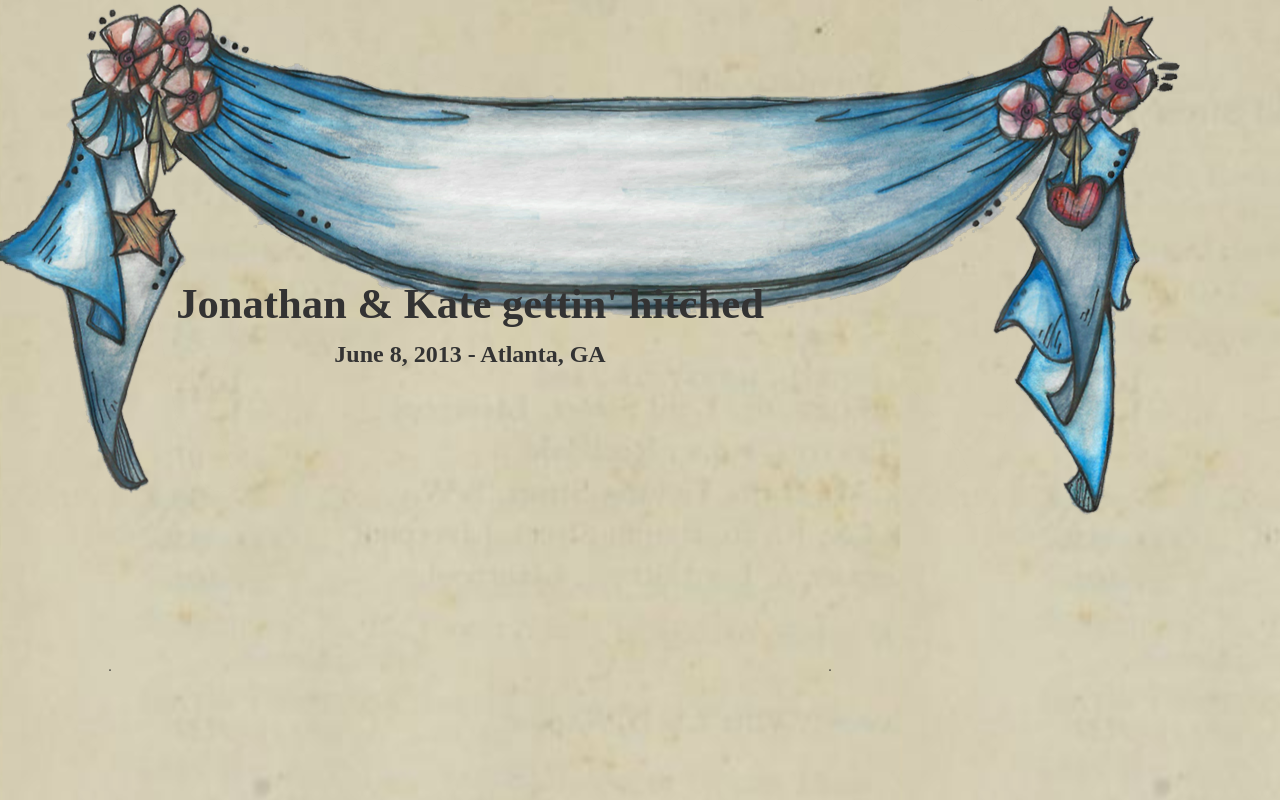
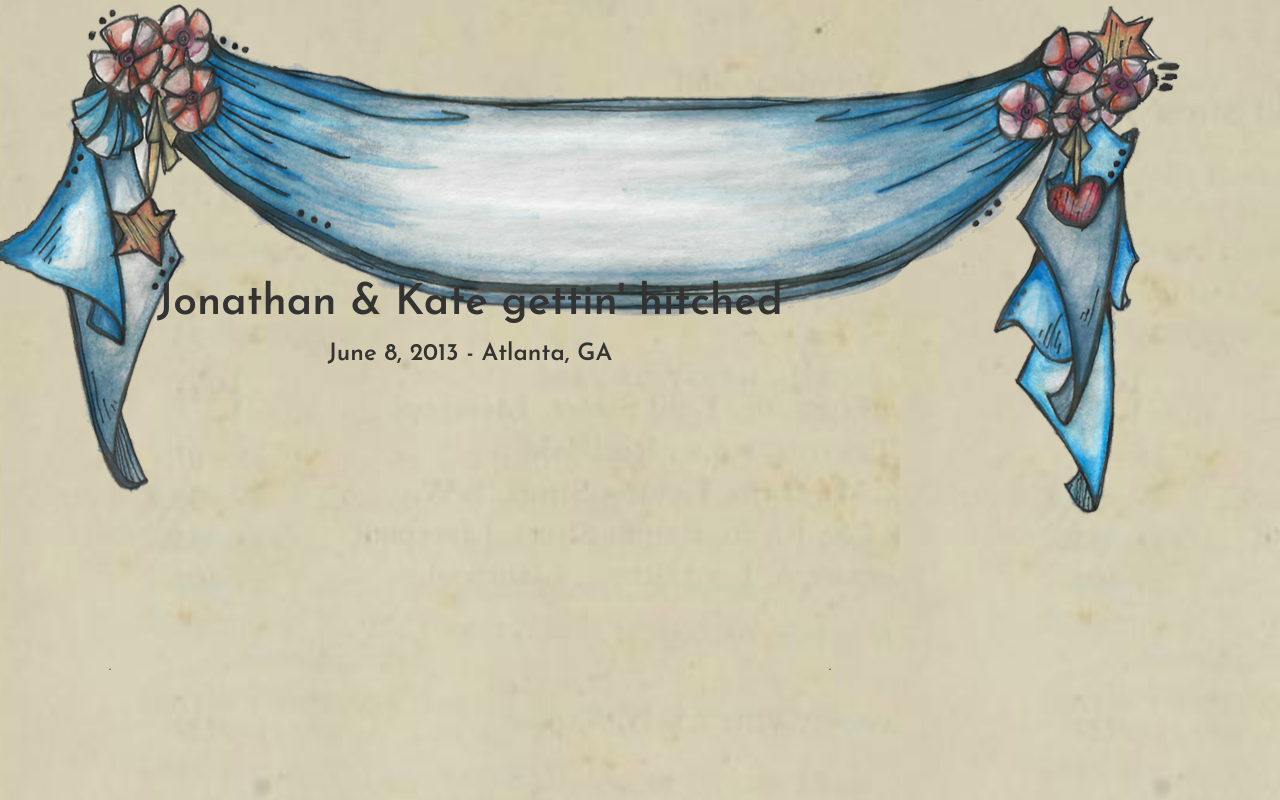
Before and after one commit to jhalcrow/ournewballandchain, a Flask app: template ournewballandchain/templates/base.html in a window 1280 px wide. Run offline with Flask 2, Linux system fonts and the light colour scheme; the template is opened without the code that fills it, so the values that code supplies are empty; parts of the project's set-up code (start-up, migrations or seed data) failed here and were passed over; some web fonts are replaced.

Commit message:
Switch to Josefin Sans font, fix font weights

```diff
--- a/ournewballandchain/static/css/main.css
+++ b/ournewballandchain/static/css/main.css
@@ -1,14 +1,10 @@
-
-@font-face {
-    font-family:"Bellerose Light:1.0";src:url("Bellerose.eot?") format("eot"),url("Bellerose.woff") format("woff"),url("Bellerose.ttf") format("truetype"),url("Bellerose.svg#BelleroseLight") format("svg");
-    font-weight:normal;
-    font-style:normal;
-}
+@import url(http://fonts.googleapis.com/css?family=Josefin+Sans:400,600);
 
 body {
     background-image: url('../img/paper.png');
     background-size: 900px;
-    font-family: 'Bellerose Light:1.0';
+    font-family: 'Josefin Sans';
+    font-weight: 400;
     text-align:center;
 }
 
@@ -27,7 +23,6 @@
 .stamp-label {
     font-size: 14pt;
     margin-top: 0.2em;
-    font-family: 'Bellerose Light:1.0';
 }
 
 #header {
@@ -64,7 +59,7 @@
 }
 
 .text h3 {
-    font-family: 'Bellerose Light:1.0';
+    font-family: 'Josefin Sans';
 }
 
 .name {
@@ -96,4 +91,8 @@
 }
 h1 {
     font-size:32pt;
+    font-weight: 600;
 }
+h3 {
+    font-weight: 600;
+}
```
